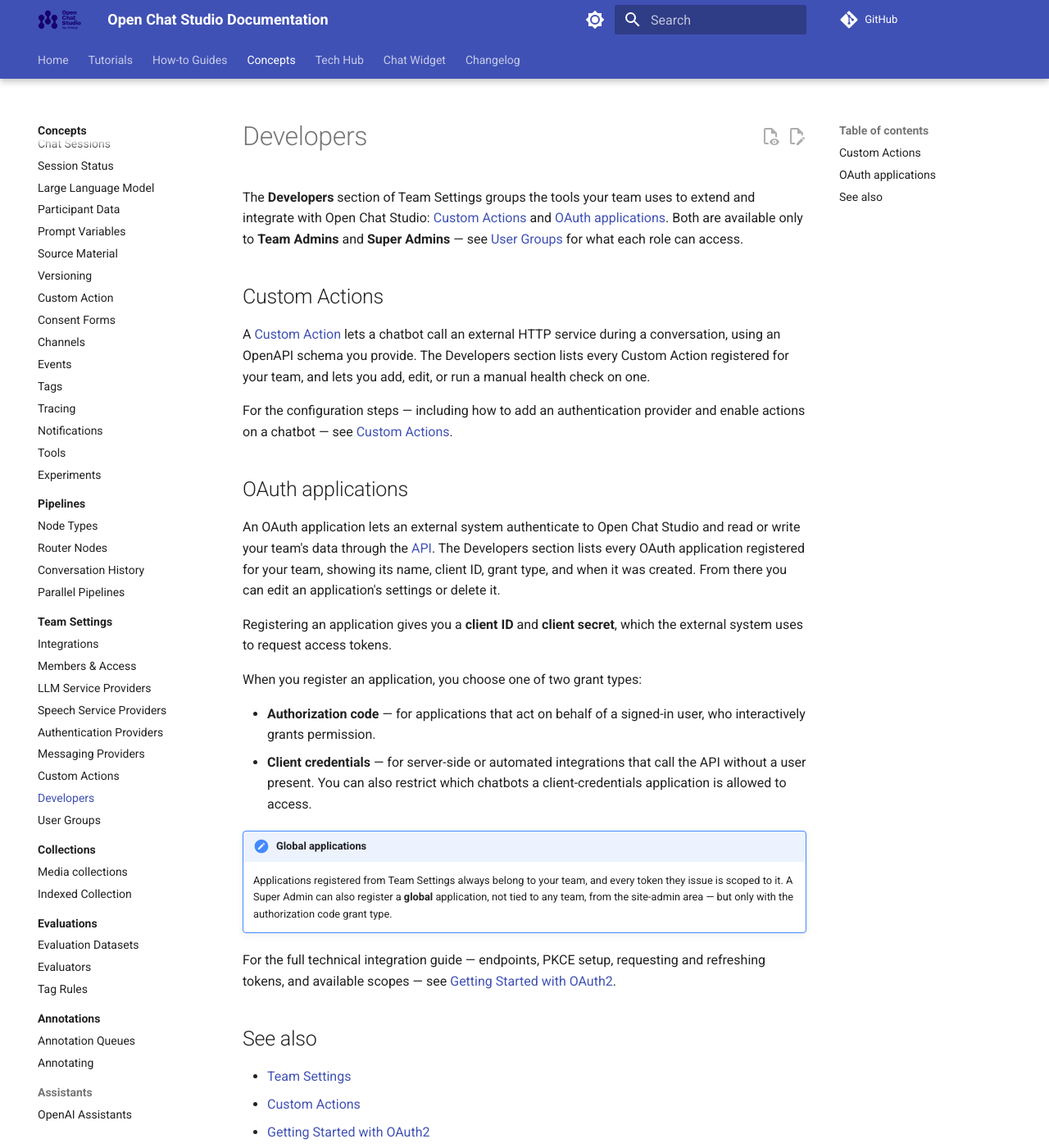
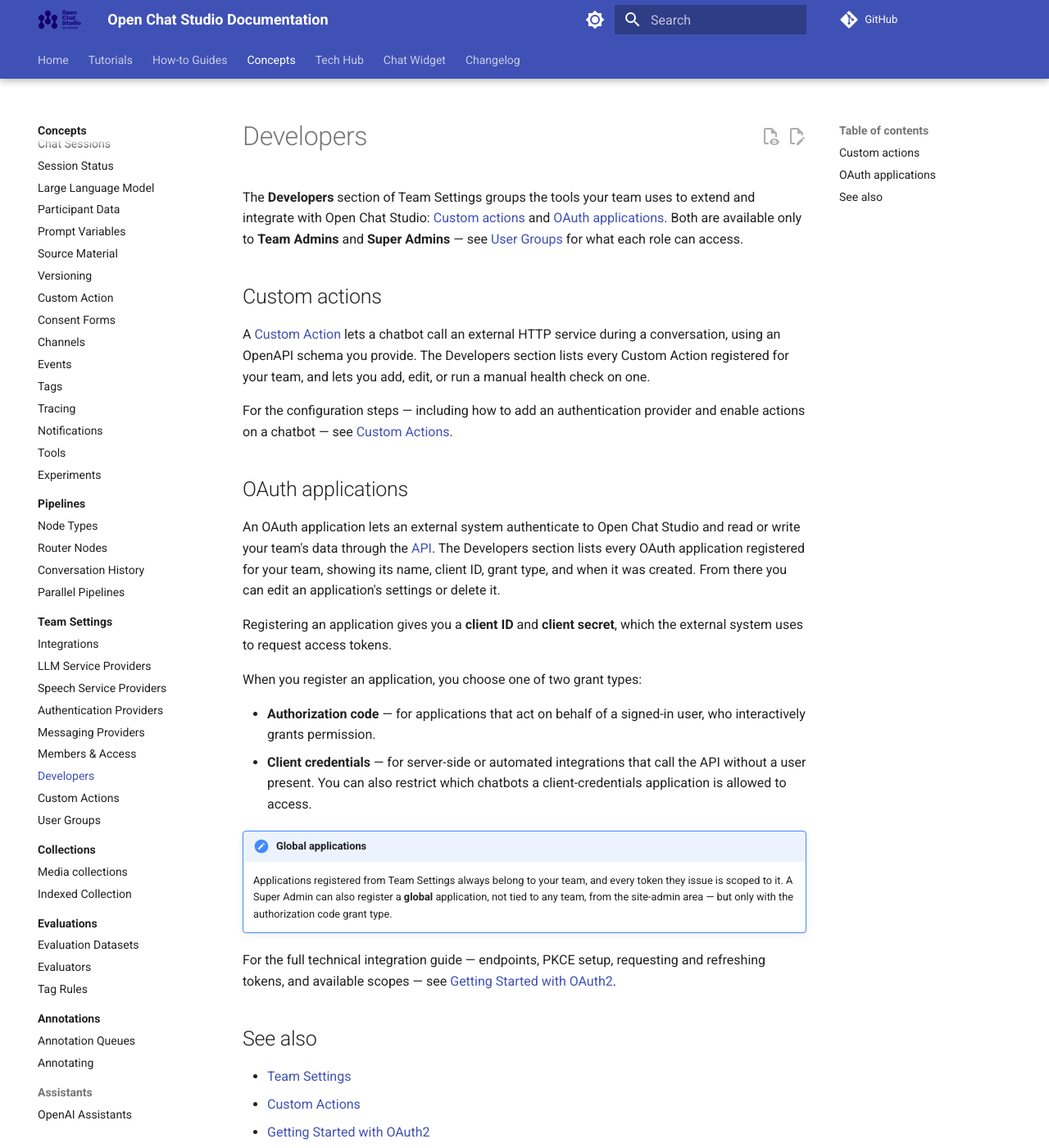
Before and after one commit to dimagi/open-chat-studio-docs, an MkDocs documentation site: the page built from docs/concepts/team/developer.md, in a window 1280 px wide and 1400 px high. Shown: the whole window at 82% size. Built offline with MkDocs 1.6.1 and Material for MkDocs 9.7.7, drawn with Linux system fonts in a browser that asks for light colours; a script that is not in the unit is left out; comment, search, counter and statistics services are not loaded; some of the changed text lies outside the part shown.

```diff
--- a/docs/concepts/team/developer.md
+++ b/docs/concepts/team/developer.md
@@ -1,9 +1,9 @@
 # Developers
 
-The **Developers** section of Team Settings groups the tools your team uses to extend and integrate with Open Chat Studio: [Custom Actions](#custom-actions) and [OAuth applications](#oauth-applications).
+The **Developers** section of Team Settings groups the tools your team uses to extend and integrate with Open Chat Studio: [Custom actions](#custom-actions) and [OAuth applications](#oauth-applications).
 Both are available only to **Team Admins** and **Super Admins** — see [User Groups](groups.md) for what each role can access.
 
-## Custom Actions
+## Custom actions
 
 A [Custom Action](../llm_custom_action.md) lets a chatbot call an external HTTP service during a conversation, using an OpenAPI schema you provide.
 The Developers section lists every Custom Action registered for your team, and lets you add, edit, or run a manual health check on one.
--- a/mkdocs.yml
+++ b/mkdocs.yml
@@ -171,13 +171,13 @@ nav:
     - Team Settings:
       - concepts/team/index.md
       - Integrations: concepts/team/integrations.md
-      - Members & Access: concepts/team/members.md
       - concepts/team/llm_providers.md
       - concepts/team/speech_providers.md
       - concepts/team/authentication_providers.md
       - concepts/team/messaging_providers.md
+      - Members & Access: concepts/team/members.md
+      - Developers: concepts/team/developer.md
       - Custom Actions: concepts/team/custom_actions.md
-      - Developers: concepts/team/developer.md
       - User Groups: concepts/team/groups.md
     - Collections:
       - concepts/collections/index.md
```
Also changed, not shown: other parts of docs/concepts/team/developer.md (+1 -0 lines), docs/concepts/team/groups.md (+1 -1 lines), docs/concepts/team/members.md (+1 -0 lines), docs/tech-hub/custom_action/health_custom_action.md (+1 -1 lines).
